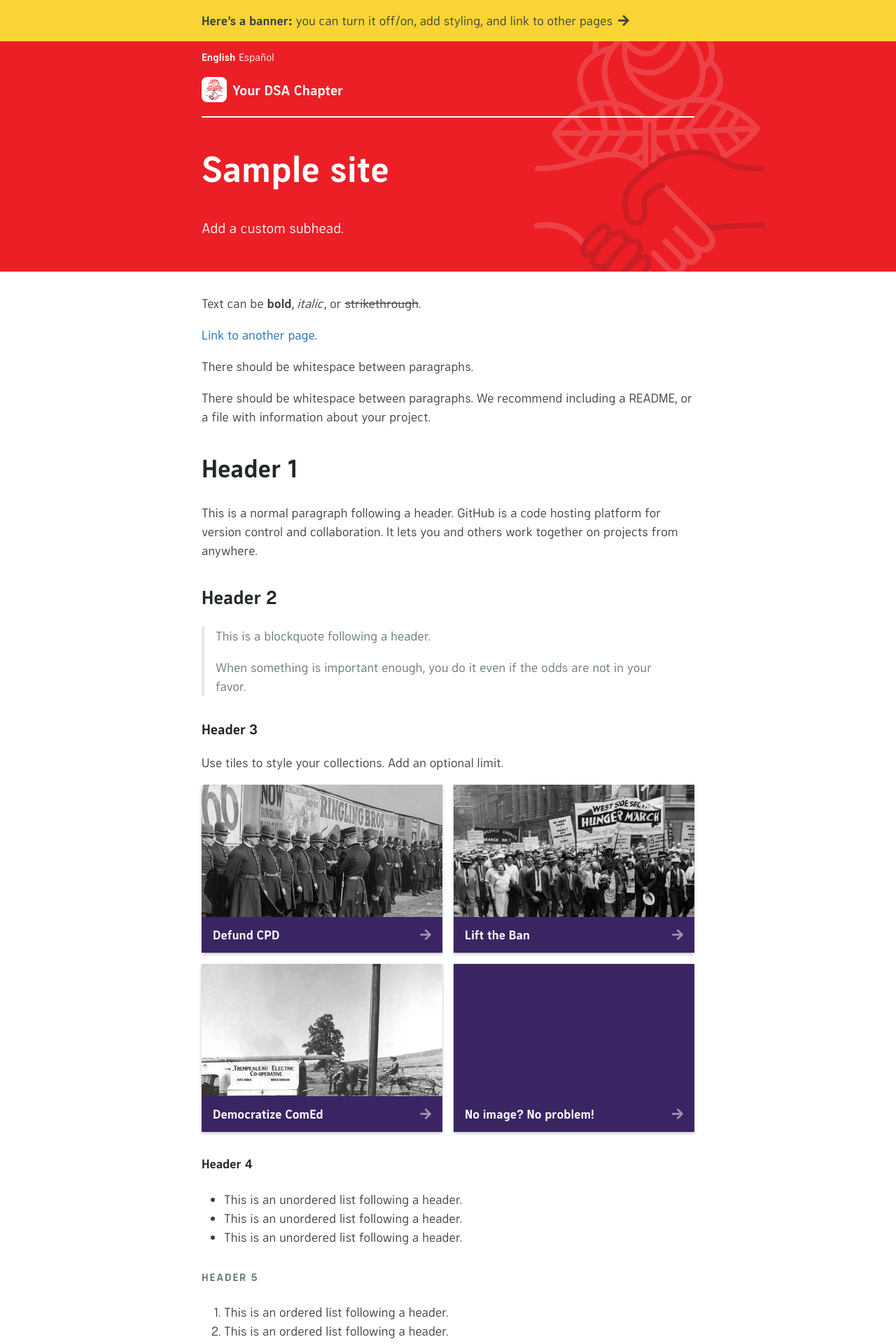
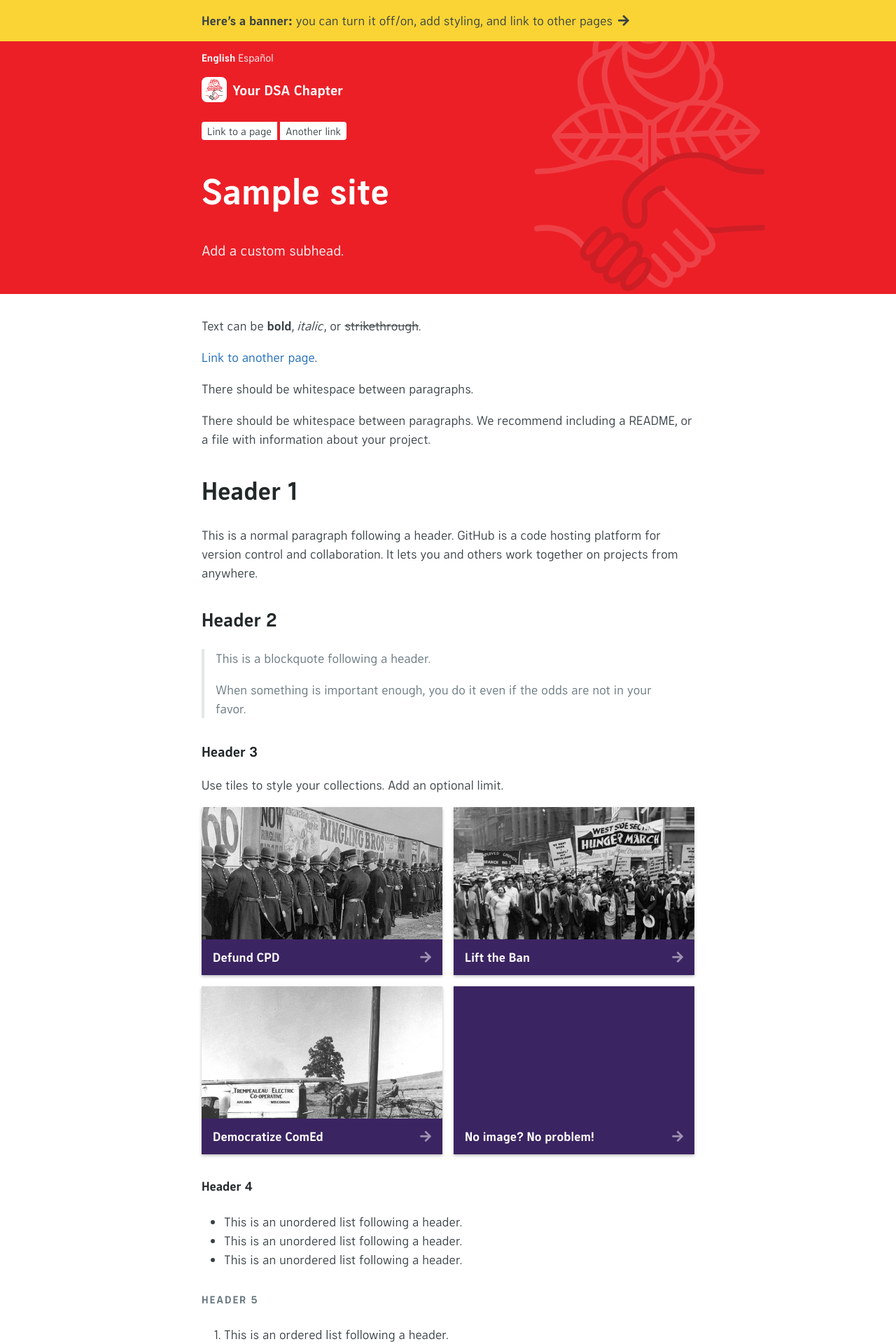
Before and after one commit to ChicagoDSA/haymarket, a Jekyll site: the page built from _homepage/en/index.md, in a window 1280 px wide. Shown: the top 1920 px of the page at 70% size. Built offline with Jekyll 4.4.1, drawn with Linux system fonts in a browser that asks for light colours; nearby versions of some CDN libraries; some web fonts are replaced; our own code applies the rules of GitHub Pages for plain Markdown files; library files that are not in the unit come from our copies; the repository's description, which GitHub fills in, is left out.

Commit message:
working on top nav

```diff
--- a/_includes/header-container.html
+++ b/_includes/header-container.html
@@ -34,6 +34,7 @@
 					{%- endfor -%}
 				{%- endif -%}
 			{% endfor %}
+			<div style="clear: both;"></div>
 		</ul>
 		<div id="chapter">
 			{% if site.chapter.header-logo-svg && site.chapter.header-logo-png-fallback %}
@@ -66,6 +67,13 @@
 				</h3>
 			</div>
 			<div style="clear: both;"></div>
+
+			<ul id="top-nav">
+				{% for item in site.data.nav.top-elements.items %}
+					<li><a href="{{ item.page.url.[page.lang] | default: item.page.url | relative_url }}">{{ item.page.[page.lang] | default: item.page.en | markdownify | remove: "<p>" | remove: "</p>" | strip_newlines }}</a></li>
+				{% endfor %}
+				<div style="clear: both;"></div>
+			</ul>
 		</div>
 		<h1 class="page-title">
 			{%- if page.headline -%}
--- a/_sass/jekyll-theme-haymarket.scss
+++ b/_sass/jekyll-theme-haymarket.scss
@@ -107,7 +107,8 @@ h4 {
 }
 
 h5,
-#languages li {
+#languages li,
+#top-nav li {
 	font-size: .9375rem;
 }
 
@@ -300,19 +301,28 @@ a {
 			position: relative;
 		}
 
-		#languages {
+		#languages,
+		#top-nav {
 			margin: .5rem 0 0 0;
 			padding-left: 0;
 
 			li {
-				display: inline-block;
+				float: left;
+				list-style-type: none;
+			}
+		}
+
+		#languages {
+			margin-top: .75rem;
+
+			li {
+				margin-right: .25rem;
 			}
 		}
 
 		#chapter {
 			padding-top: 1rem;
 			padding-bottom: 0;
-			border-bottom: 2px solid $header-heading-color;
 
 			h3 {
 				margin-top: 0;
@@ -341,6 +351,26 @@ a {
 				a:hover {
 					text-decoration: none;
 				}
+			}
+		}
+
+		#top-nav {
+			li {
+				margin-right: .25rem;
+				padding: .125rem .5rem;
+				background-color: $white;
+
+				a {
+					color: $body-text-color;
+				}
+			}
+
+			li:first-child {
+				border-radius: .25rem 0 0 .25rem;
+			}
+
+			li:nth-last-child(2) {
+				border-radius: 0 .25rem .25rem 0;
 			}
 		}
 
```
Also changed, not shown: _data/nav.yml (+15 -0 lines).
